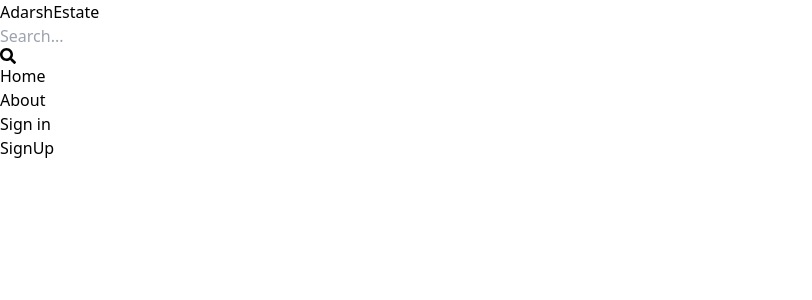
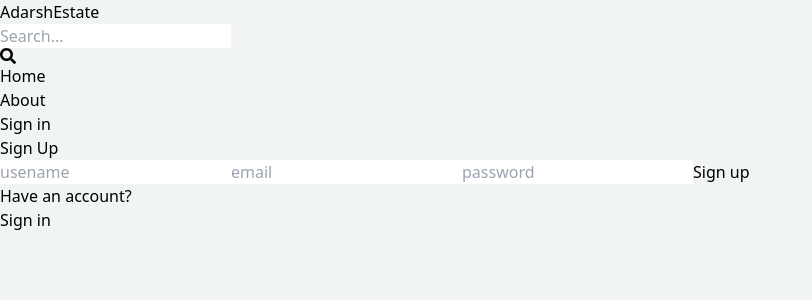
Before and after one commit to frostAdarsh/MERN_ESTATE_PROJECT, a React (Vite) app in the folder client/: page /sign-up in a window 1280 px wide. Shown: the top 300 px of the page, without its empty margins (0-812 px from the left). Built offline with nearby package versions, Linux system fonts and the light colour scheme.

Commit message:
complete sign up page ui

```diff
--- a/client/src/index.css
+++ b/client/src/index.css
@@ -1,3 +1,7 @@
 @tailwind base;
 @tailwind components;
 @tailwind utilities;
+
+body{
+    background-color: rgb(241, 245, 241);
+}
--- a/client/src/pages/SignUp.jsx
+++ b/client/src/pages/SignUp.jsx
@@ -1,7 +1,25 @@
-import React from 'react'
+import { Link } from "react-router-dom"
 
 export default function SignUp() {
   return (
-    <div>SignUp</div>
+    <div className='p-3 max-w-3xl mx-auto'>
+    <h1 className='text-3xl text-center font-semibold my-7'>Sign Up</h1>
+    <form className='flex flex-col gap-4'>
+       <input type="text" placeholder='usename'
+       className='border p-3 rounded-lg' id='username' />
+       <input type="email" placeholder='email'
+       className='border p-3 rounded-lg' id='email' />
+       <input type="password" placeholder='password'
+       className='border p-3 rounded-lg' id='password' />
+       <button className='bg-slate-700 text-white p-3 rounded-lg uppercase hover:opacity-95 disabled:opacity-80'>Sign up</button>
+    </form>
+    <div className='flex gap-2 mt-5'>
+      <p>Have an account?</p>
+      <Link to={"/sign-in"}>
+         <span className="text-blue-700">Sign in</span>
+      </Link>
+    </div>
+
+    </div>
   )
 }
```
